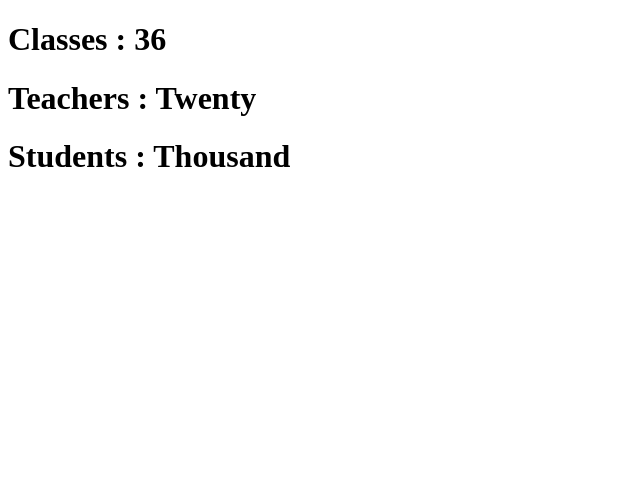
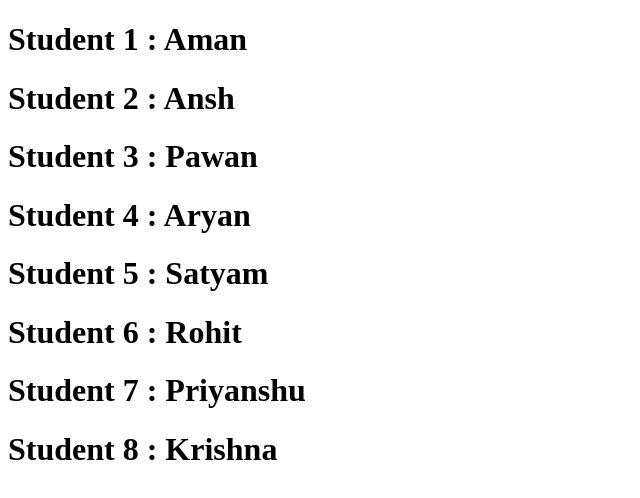
Before and after one commit to amanrcbfan99/mastering-react, a React (Vite) app: page / in a window 1280 px wide. Shown: the top 498 px of the page, without its empty margins (0-640 px from the left). Built offline with nearby package versions, Linux system fonts and the light colour scheme.

Commit message:
Transfering array data from component to another component by using props

```diff
--- a/src/App.jsx
+++ b/src/App.jsx
@@ -4,11 +4,12 @@ import { MyName } from "./Header"
 export function Addition(){
   console.log("test")
 
-  const School = {
-    class : 36,
-    teachers : "Twenty",
-    Students : "Thousand"
-  }
+  const Class = ["Aman", "Ansh", "Pawan", "Aryan", "Satyam", "Rohit", "Priyanshu", "Krishna"]
+  // const School = {
+  //   class : 36,
+  //   teachers : "Twenty",
+  //   Students : "Thousand"
+  // }
   // const [name , updateName] = useState(true)
 
   // function toggleFun(){
@@ -48,6 +49,6 @@ export function Addition(){
 
 
     // </div>
-    <MyName School={School}/>
+    <MyName Class={Class}/>
   )
 }
--- a/src/Header.jsx
+++ b/src/Header.jsx
@@ -1,9 +1,14 @@
-export function MyName({School}){
+export function MyName({Class}){
     return(
        <div>
-        <h1>Classes  : {School.class}</h1>
-        <h1>Teachers : {School.teachers}</h1>
-        <h1>Students  : {School.Students}</h1>
+        <h1>Student 1  : {Class[0]}</h1>
+        <h1>Student 2 : {Class[1]}</h1>
+        <h1>Student 3  : {Class[2]}</h1>
+        <h1>Student 4  : {Class[3]}</h1>
+        <h1>Student 5 : {Class[4]}</h1>
+        <h1>Student 6  : {Class[5]}</h1>
+        <h1>Student 7  : {Class[6]}</h1>
+        <h1>Student 8 : {Class[7]}</h1>
        </div>
     )
 
```
